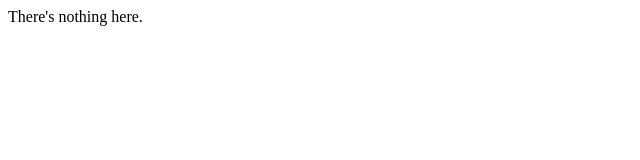
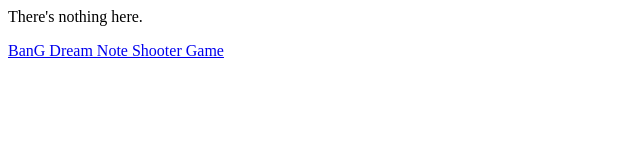
Before and after one commit to zfkdiyi/zfkdiyi.github.io, a plain HTML site: page index.html in a window 1280 px wide. Shown: the whole page, without its empty margins (0-640 px from the left). Drawn offline with Linux system fonts and the light colour scheme.

Commit message:
Update index.html

```diff
--- a/index.html
+++ b/index.html
@@ -1 +1,2 @@
 <p>	There's nothing here.</p>
+<p>	<a href="/bangdream">BanG Dream Note Shooter Game</a></p>
```
